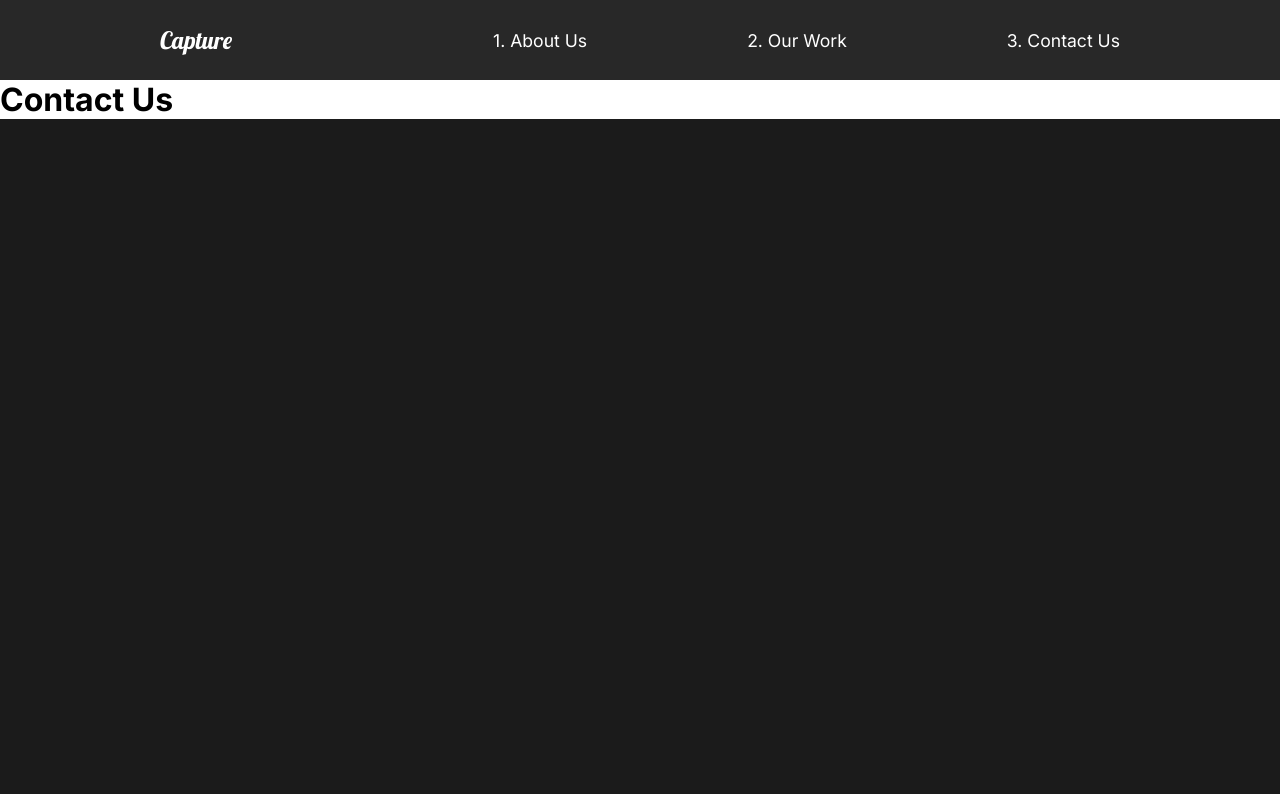
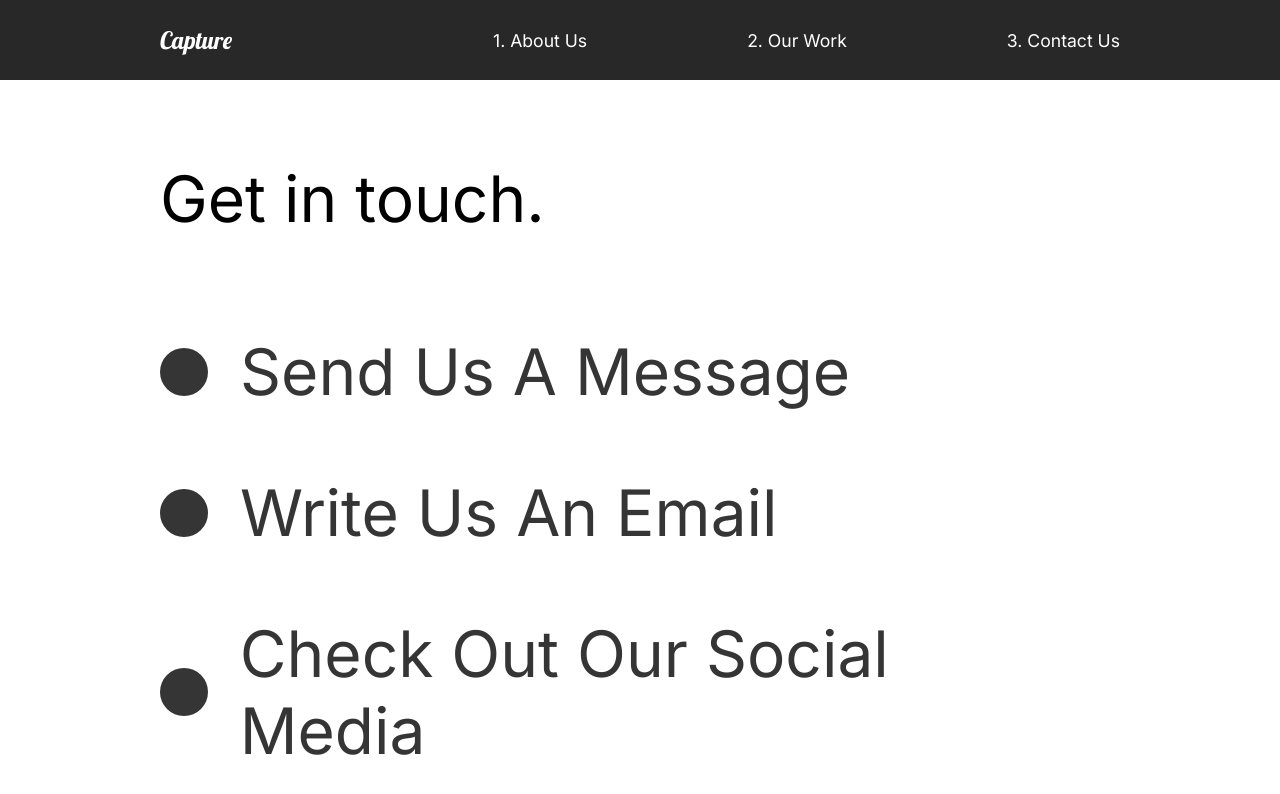
Before and after one commit to tdepasquale/portfolio, a React (Create React App) app: page /contact in a window 1280 px wide. Shown: the top 794 px of the page. Built offline with nearby package versions, Linux system fonts and the light colour scheme.

Commit message:
Added content and animations to Contact Us page

```diff
--- a/src/movieState.js
+++ b/src/movieState.js
@@ -10,6 +10,7 @@
     {
       title: "The Athlete",
       mainImg: athlete,
+      objectPosition: "center center",
       secondaryImg: athlete2,
       url: "/work/the-athlete",
       awards: [
@@ -33,6 +34,7 @@
     {
       title: "Good Times",
       mainImg: goodtimes,
+      objectPosition: "center bottom",
       url: "/work/good-times",
       secondaryImg: goodtimes2,
       awards: [
@@ -42,7 +44,7 @@
             "“Lorem Ipsum is simply dummy text of the printing and typesetting industry.”",
         },
         {
-          title: "Fresh look on a brutal sport.",
+          title: "A love story for the ages.",
           description:
             "“Lorem Ipsum is simply dummy text of the printing and typesetting industry.”",
         },
@@ -56,6 +58,7 @@
     {
       title: "The Racer",
       mainImg: theracer,
+      objectPosition: "center top",
       url: "/work/the-racer",
       secondaryImg: theracer2,
       awards: [
@@ -65,7 +68,7 @@
             "“Lorem Ipsum is simply dummy text of the printing and typesetting industry.”",
         },
         {
-          title: "Fresh look on a brutal sport.",
+          title: "Feel the speed.",
           description:
             "“Lorem Ipsum is simply dummy text of the printing and typesetting industry.”",
         },
--- a/src/pages/ContactUs.jsx
+++ b/src/pages/ContactUs.jsx
@@ -1,16 +1,69 @@
 import React from "react";
 import { motion } from "framer-motion";
-import { pageAnimation } from "../animation";
+import { pageAnimation, titleAnimation } from "../animation";
+import styled from "styled-components";
+
+const StyledContact = styled(motion.div)`
+  padding: 5rem 10rem;
+  color: #353535;
+  min-height: 90vh;
+`;
+
+const StyledTitle = styled.div`
+  margin-bottom: 4rem;
+  color: black;
+`;
+
+const StyledHide = styled.div`
+  overflow: hidden;
+`;
+
+const StyledCircle = styled.div`
+  border-radius: 50%;
+  width: 3rem;
+  height: 3rem;
+  background-color: #353535;
+`;
+
+const StyledSocial = styled(motion.div)`
+  display: flex;
+  align-items: center;
+  h2 {
+    margin: 2rem;
+  }
+`;
 
 export const ContactUs = () => {
   return (
-    <motion.div
+    <StyledContact
       variants={pageAnimation}
       initial="hidden"
       animate="show"
       exit="exit"
       style={{ backgroundColor: "white" }}>
-      <h1>Contact Us</h1>
-    </motion.div>
+      <StyledTitle>
+        <StyledHide>
+          <motion.h2 variants={titleAnimation}>Get in touch.</motion.h2>
+        </StyledHide>
+      </StyledTitle>
+      <StyledHide>
+        <StyledSocial variants={titleAnimation}>
+          <StyledCircle />
+          <h2>Send Us A Message</h2>
+        </StyledSocial>
+      </StyledHide>
+      <StyledHide>
+        <StyledSocial variants={titleAnimation}>
+          <StyledCircle />
+          <h2>Write Us An Email</h2>
+        </StyledSocial>
+      </StyledHide>
+      <StyledHide>
+        <StyledSocial variants={titleAnimation}>
+          <StyledCircle />
+          <h2>Check Out Our Social Media</h2>
+        </StyledSocial>
+      </StyledHide>
+    </StyledContact>
   );
 };
--- a/src/pages/MovieDetail.jsx
+++ b/src/pages/MovieDetail.jsx
@@ -90,7 +90,11 @@
       exit="exit">
       <StyledHeadline>
         <h2>{currentMovie.title}</h2>
-        <img src={currentMovie.mainImg} alt="movie" />
+        <img
+          style={{ objectPosition: `${currentMovie.objectPosition}` }}
+          src={currentMovie.mainImg}
+          alt="movie"
+        />
       </StyledHeadline>
       <StyledAwards>
         {currentMovie.awards.map((award) => (
```
